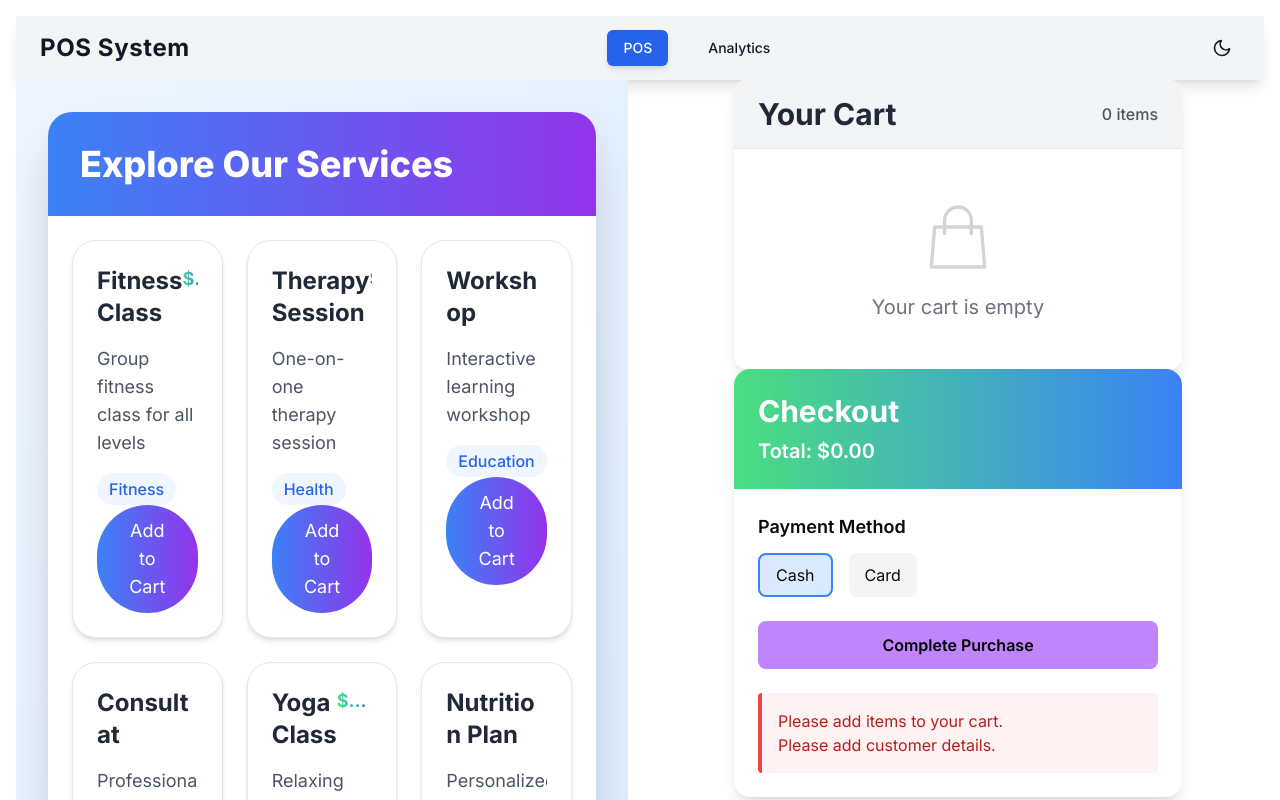
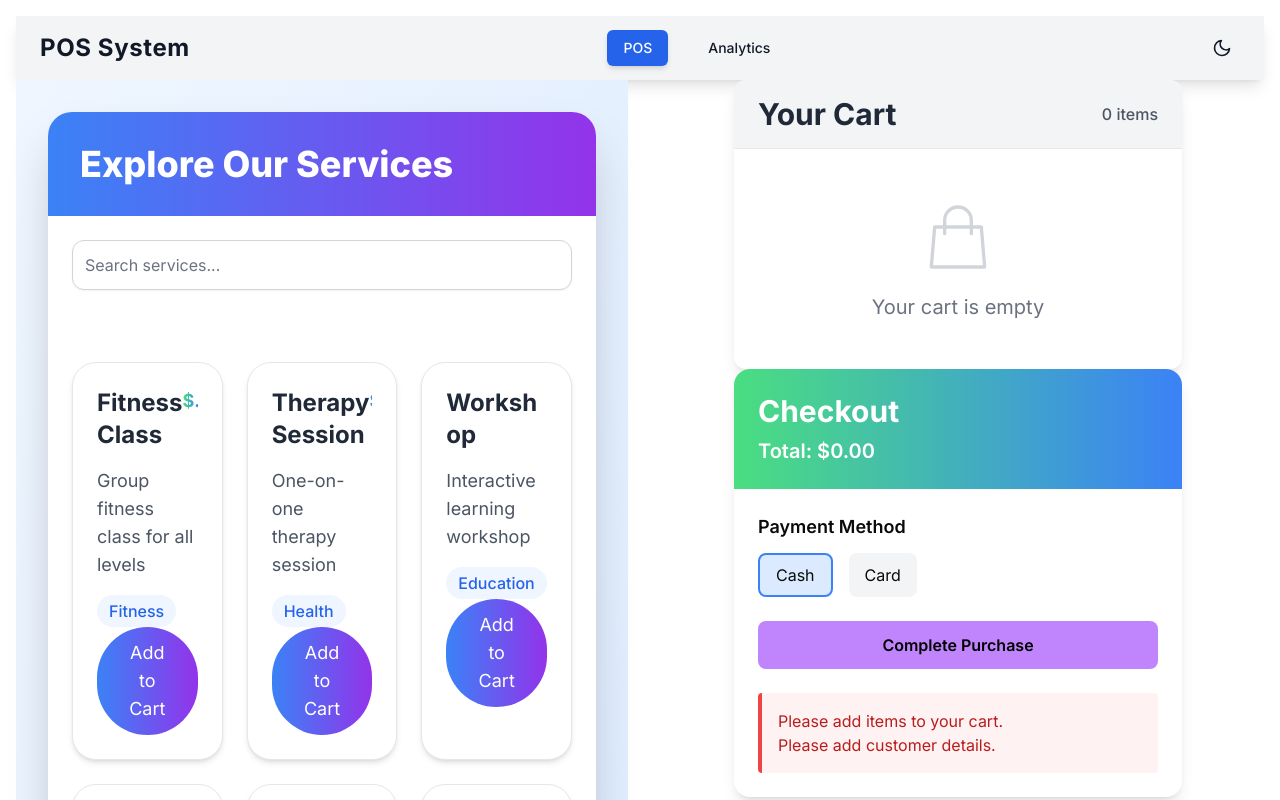
Before and after one commit to prashantxy/task, a Next.js app: page / in a window 1280 px wide. Shown: the top 800 px of the page. Built offline with nearby package versions, Linux system fonts and the light colour scheme.

Commit message:
Update serviceSelect.tsx

```diff
--- a/app/components/serviceSelect.tsx
+++ b/app/components/serviceSelect.tsx
@@ -38,6 +38,21 @@ export default function ServiceSelection({ addToCart }: { addToCart: (service: S
             </div>
           </div>
 
+          {/* Search Bar */}
+          <div className="p-4 sm:p-6">
+            <input
+              type="text"
+              value={searchTerm}
+              onChange={(e) => setSearchTerm(e.target.value)}
+              placeholder="Search services..."
+              className="
+                w-full p-3 text-sm sm:text-base rounded-xl bg-white border border-gray-300
+                focus:outline-none focus:ring-2 focus:ring-blue-500 focus:border-transparent
+                shadow-sm placeholder:text-gray-500 mb-6
+              "
+            />
+          </div>
+
           <div className="p-4 sm:p-6">
             <div className="grid grid-cols-1 sm:grid-cols-2 lg:grid-cols-3 gap-4 sm:gap-6">
               {filteredServices.map(service => (
@@ -64,7 +79,7 @@ export default function ServiceSelection({ addToCart }: { addToCart: (service: S
                              truncate w-auto
                                 ">
                       ${service.price.toFixed(2)}
-                 </span>
+                     </span>
 
                     </div>
                     <p className="text-gray-600 mb-4 text-sm sm:text-base md:text-lg overflow-hidden w-full">
```
